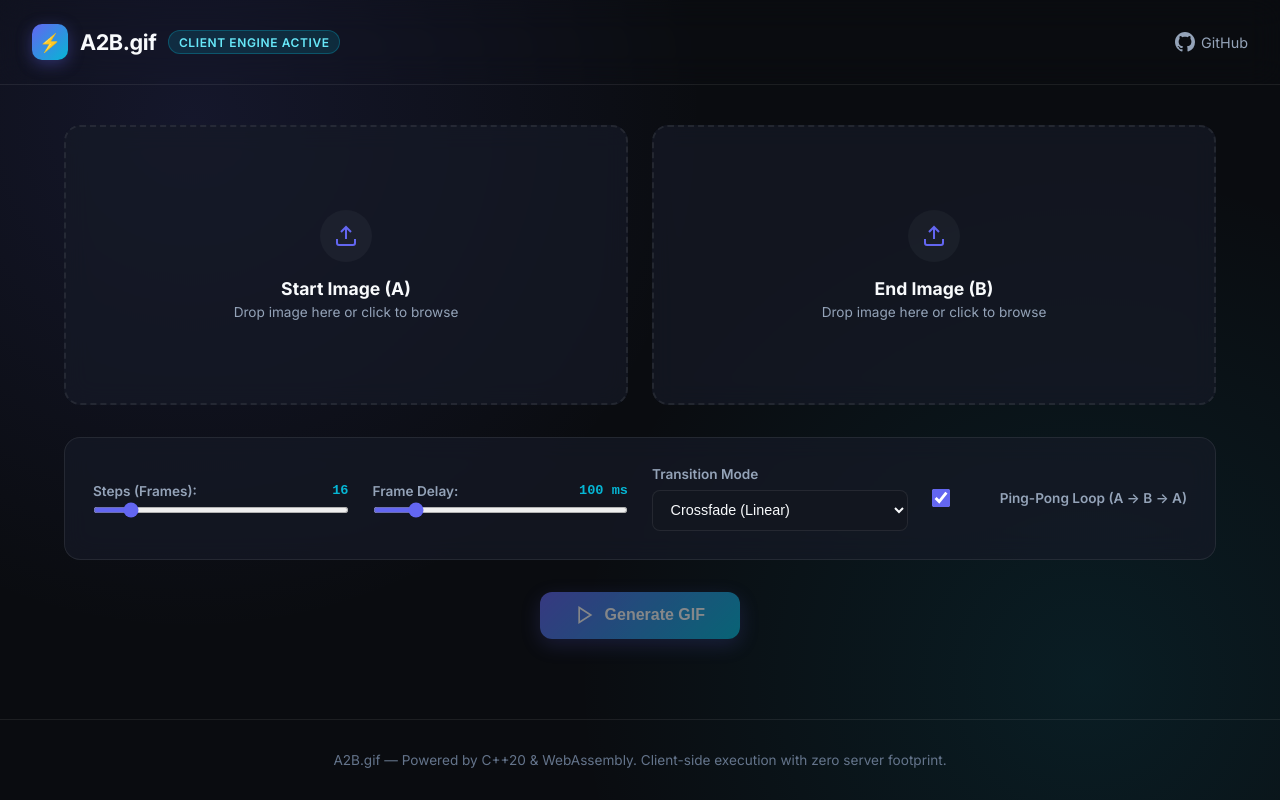
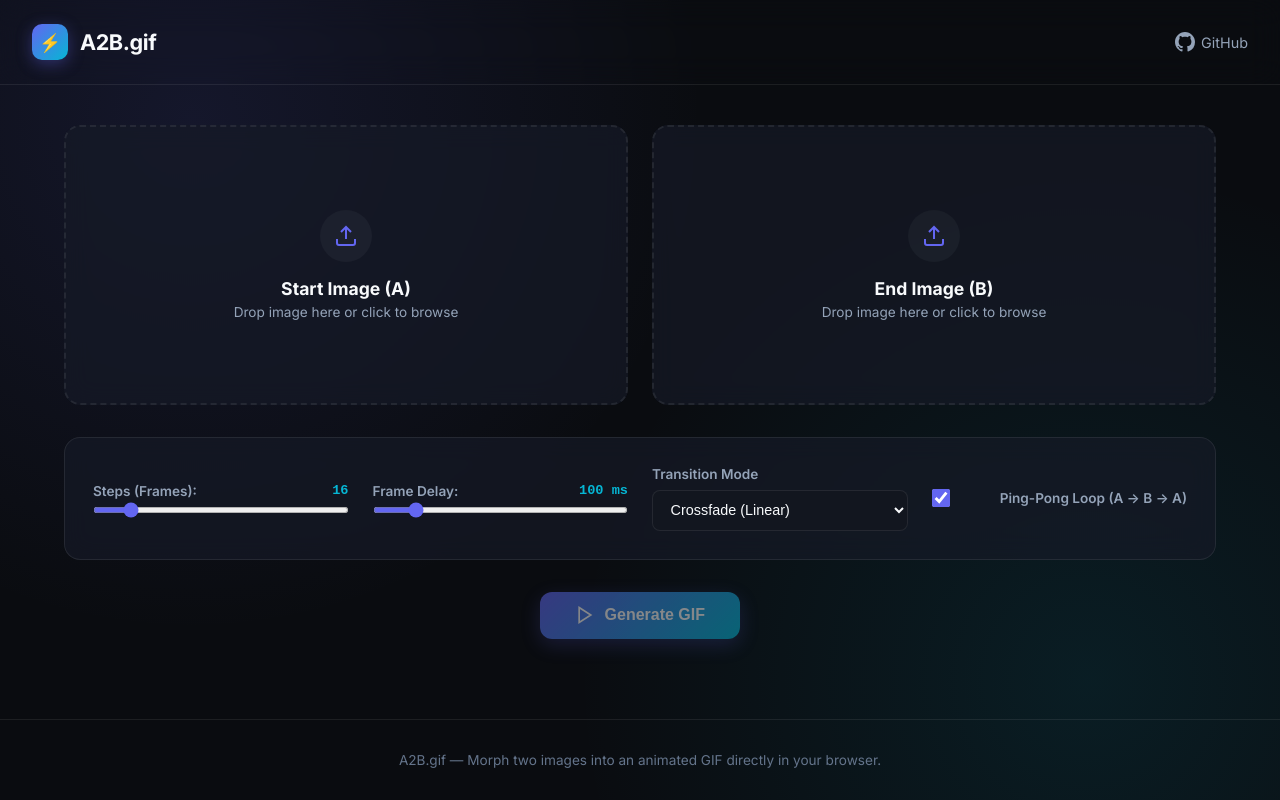
Before and after one commit to TenKdoToLami/A2B.gif, a plain HTML site: page web/index.html in a window 1280 px wide. Drawn offline with Linux system fonts and the light colour scheme.

Commit message:
Visual fixes

```diff
--- a/web/app.js
+++ b/web/app.js
@@ -170,7 +170,6 @@ let imgBData = null;
 let activeBlobUrl = null;
 
 async function initWasm() {
-  // If running via HTTP/HTTPS, attempt loading WebAssembly
   if (location.protocol === 'http:' || location.protocol === 'https:') {
     try {
       const script = document.createElement('script');
@@ -178,28 +177,11 @@ async function initWasm() {
       script.onload = async () => {
         if (window.BlendForgeModule) {
           wasmModule = await window.BlendForgeModule();
-          updateBadge(true);
         }
       };
-      script.onerror = () => updateBadge(false);
       document.head.appendChild(script);
     } catch {
-      updateBadge(false);
-    }
-  } else {
-    // When opened directly via file://, browser prevents Wasm loading due to CORS
-    updateBadge(false);
-  }
-}
-
-function updateBadge(isWasm) {
-  const badge = document.querySelector('.sub-tag');
-  if (badge) {
-    badge.textContent = isWasm ? 'C++20 WASM ACTIVE' : 'CLIENT ENGINE ACTIVE';
-    if (!isWasm) {
-      badge.style.background = 'rgba(6, 182, 212, 0.15)';
-      badge.style.borderColor = 'rgba(6, 182, 212, 0.3)';
-      badge.style.color = '#67e8f9';
+      // Keep silent fallback
     }
   }
 }
@@ -492,7 +474,7 @@ if (btnGenerate) {
         btnDownload.download = `A2B_morph_${width}x${height}.gif`;
 
         const sizeMb = (blob.size / (1024 * 1024)).toFixed(2);
-        perfMetrics.textContent = `Rendered ${steps} frames (${width}x${height}) in ${elapsed}s • Size: ${sizeMb} MB • Engine: ${usedEngine}`;
+        perfMetrics.textContent = `${steps} frames • ${width}×${height} px • ${sizeMb} MB • Generated in ${elapsed}s`;
 
         // Populate Scrollable Steps Strip (with clear A->B and B->A bounce groupings)
         if (stepsStrip && stepsContainer) {
--- a/web/index.html
+++ b/web/index.html
@@ -18,10 +18,9 @@
       <div>
         <h1>A2B.gif</h1>
       </div>
-      <span class="sub-tag">C++20 WASM</span>
     </div>
     <div class="header-links">
-      <a href="https://github.com" target="_blank" id="gh-link">
+      <a href="https://github.com/TenKdoToLami/A2B.gif" target="_blank" id="gh-link">
         <svg width="20" height="20" viewBox="0 0 24 24" fill="currentColor">
           <path d="M12 0C5.37 0 0 5.37 0 12c0 5.31 3.435 9.795 8.205 11.385.6.105.825-.255.825-.57 0-.285-.015-1.23-.015-2.235-3.015.555-3.795-.735-4.035-1.41-.135-.345-.72-1.41-1.23-1.695-.42-.225-1.02-.78-.015-.795.945-.015 1.62.87 1.845 1.23 1.08 1.815 2.805 1.305 3.495.99.105-.78.42-1.305.765-1.605-2.67-.3-5.46-1.335-5.46-5.925 0-1.305.465-2.385 1.23-3.225-.12-.3-.54-1.53.12-3.18 0 0 1.005-.315 3.3 1.23.96-.27 1.98-.405 3-.405s2.04.135 3 .405c2.295-1.56 3.3-1.23 3.3-1.23.66 1.65.24 2.88.12 3.18.765.84 1.23 1.905 1.23 3.225 0 4.605-2.805 5.625-5.475 5.925.435.375.81 1.095.81 2.22 0 1.605-.015 2.895-.015 3.3 0 .315.225.69.825.57A12.02 12.02 0 0024 12c0-6.63-5.37-12-12-12z"/>
         </svg>
@@ -157,7 +156,7 @@
   </main>
 
   <footer>
-    <p>A2B.gif — Powered by C++20 & WebAssembly. Client-side execution with zero server footprint.</p>
+    <p>A2B.gif — Morph two images into an animated GIF directly in your browser.</p>
   </footer>
 
   <script src="app.js"></script>
```
